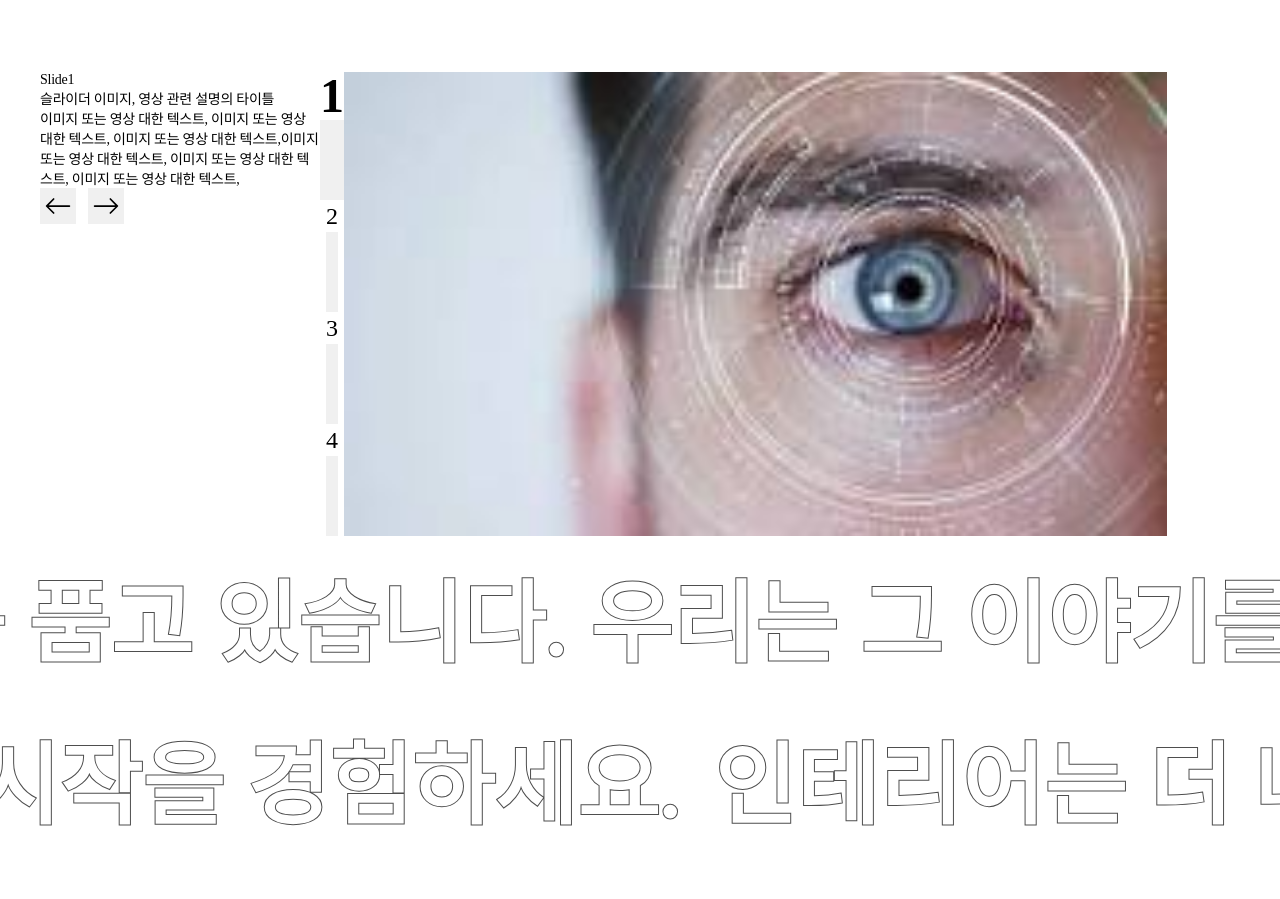
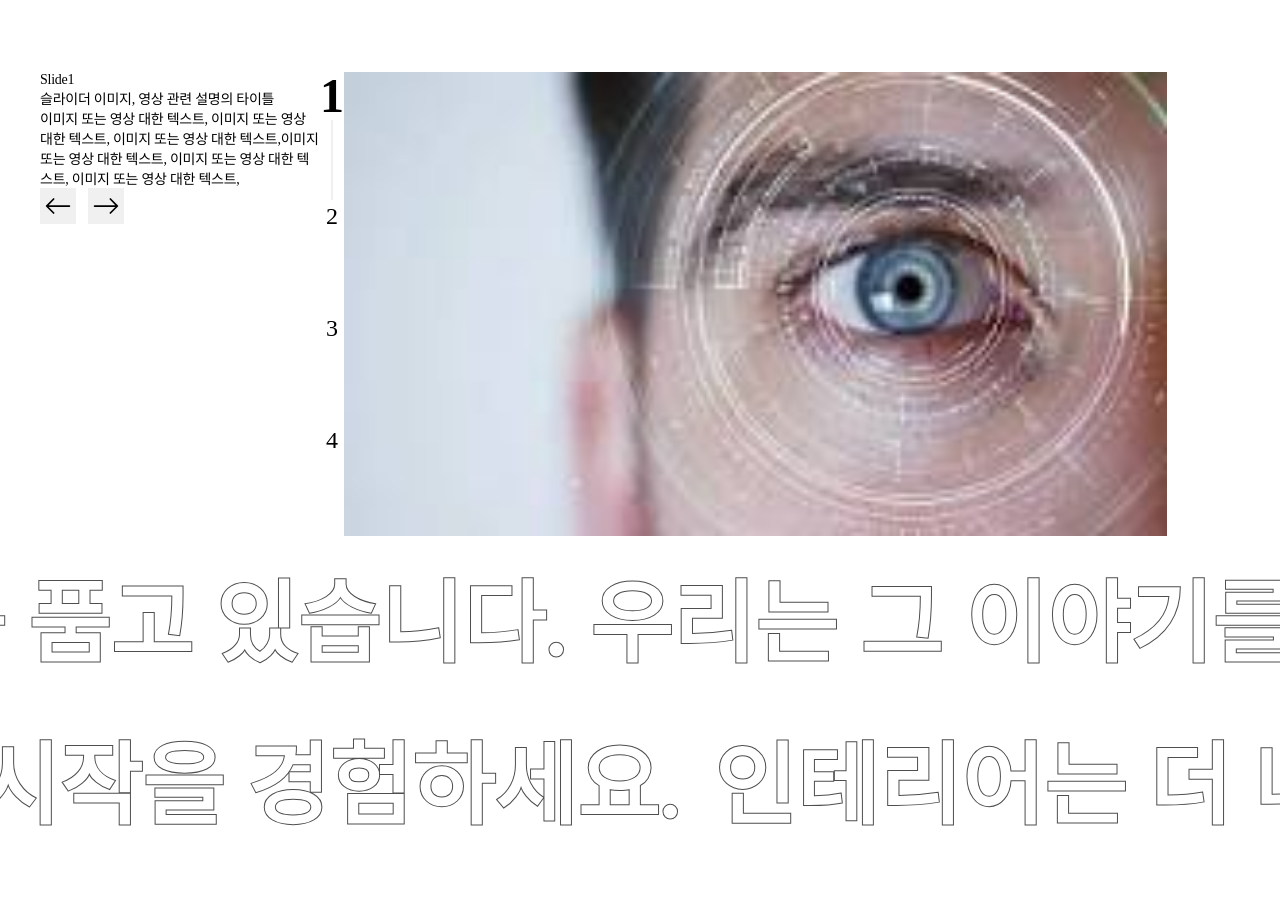
Before and after one commit to jyh2610/InternShipProject_NEXT.JS, a Next.js app in the folder front/: page / in a window 1280 px wide. Shown: the part 2440-3339 px from the top of the page. Built offline with nearby package versions, Linux system fonts and the light colour scheme.

Commit message:
Fix: 인덱스 라인 수정

```diff
--- a/front/src/components/main/section-3/SliderIdx.tsx
+++ b/front/src/components/main/section-3/SliderIdx.tsx
@@ -8,12 +8,12 @@ function SliderIdx({ idx }: { idx: number }) {
         idx === index ? (
           <div>
             <span className="font-bold text-5xl">{index + 1}</span>
-            {index !== dummyData.length - 1 && index !== 3 && <Line width={0.5} height={20} />}
+            {index !== dummyData.length - 1 && index !== 3 && <div className={`bg-bg-gray h-20 w-0.5 mx-auto`} />}
           </div>
         ) : (
           <div>
             <span className="text-2xl">{index + 1}</span>
-            <Line width={0} height={20} />
+            <div className={`bg-bg-gray h-20 w-0 mx-auto`} />
           </div>
         ),
       )}
--- a/front/src/components/main/verticalline/Line.tsx
+++ b/front/src/components/main/verticalline/Line.tsx
@@ -1,6 +1,5 @@
 function Line({ width, height }: { width: number; height: number }) {
   const widthClass = `w-${width}`;
-  console.log(widthClass);
 
   const heightClass = `h-${height}`;
 
```
